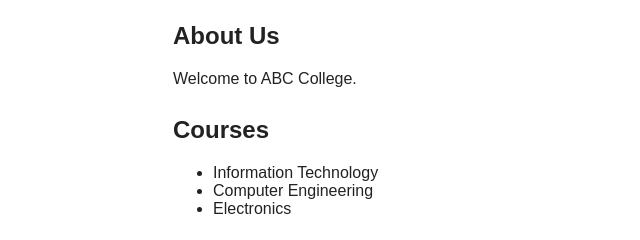
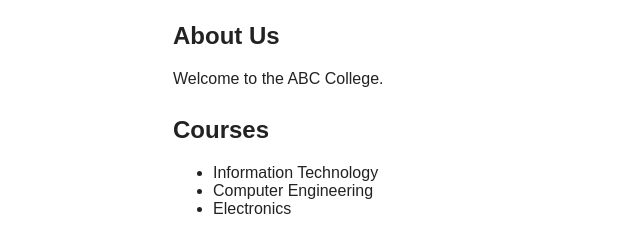
Before and after one commit to raanveeer/CollegeWebsite, a plain HTML site: page index.html in a window 1280 px wide. Shown: the part 216-456 px from the top of the page, 17-657 px from the left. Drawn offline with Linux system fonts and the light colour scheme.

Commit message:
2nd commit

```diff
--- a/index.html
+++ b/index.html
@@ -4,7 +4,7 @@
 <title>College Website</title><link rel="stylesheet" href="style.css"></head>
 <body><header><h1>ABC College</h1><p>Learning, Innovation and Excellence</p></header>
 <nav><a href="#about">About</a><a href="#courses">Courses</a><a href="#contact">Contact</a></nav>
-<main><section id="about"><h2>About Us</h2><p>Welcome to ABC College.</p></section>
+<main><section id="about"><h2>About Us</h2><p>Welcome to the ABC College.</p></section>
 <section id="courses"><h2>Courses</h2><ul><li>Information Technology</li><li>Computer Engineering</li><li>Electronics</li></ul></section>
 <section id="contact"><h2>Contact</h2><p>Email: info@example.edu</p></section></main>
 <footer>© ABC College</footer></body></html>
```
